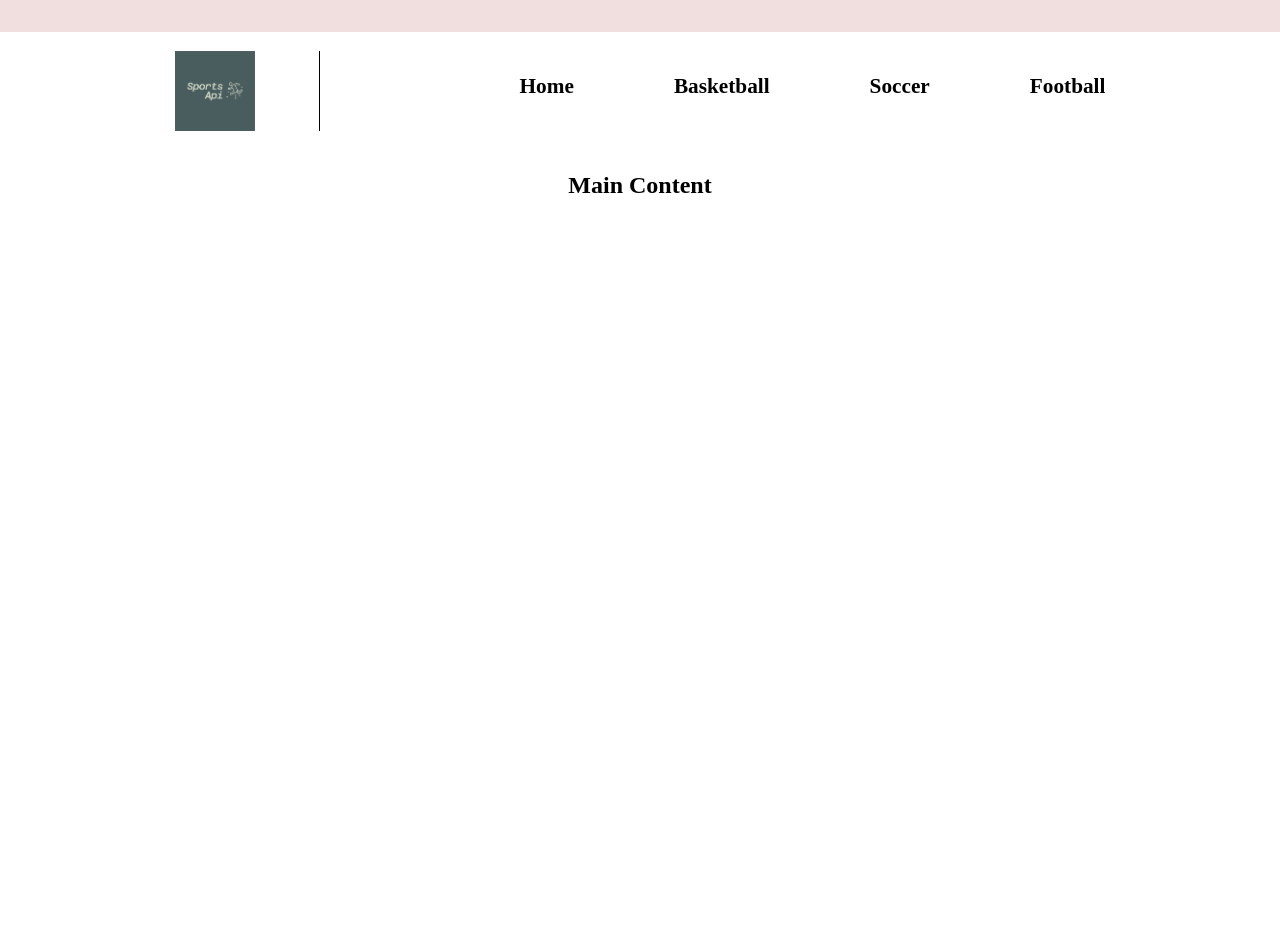
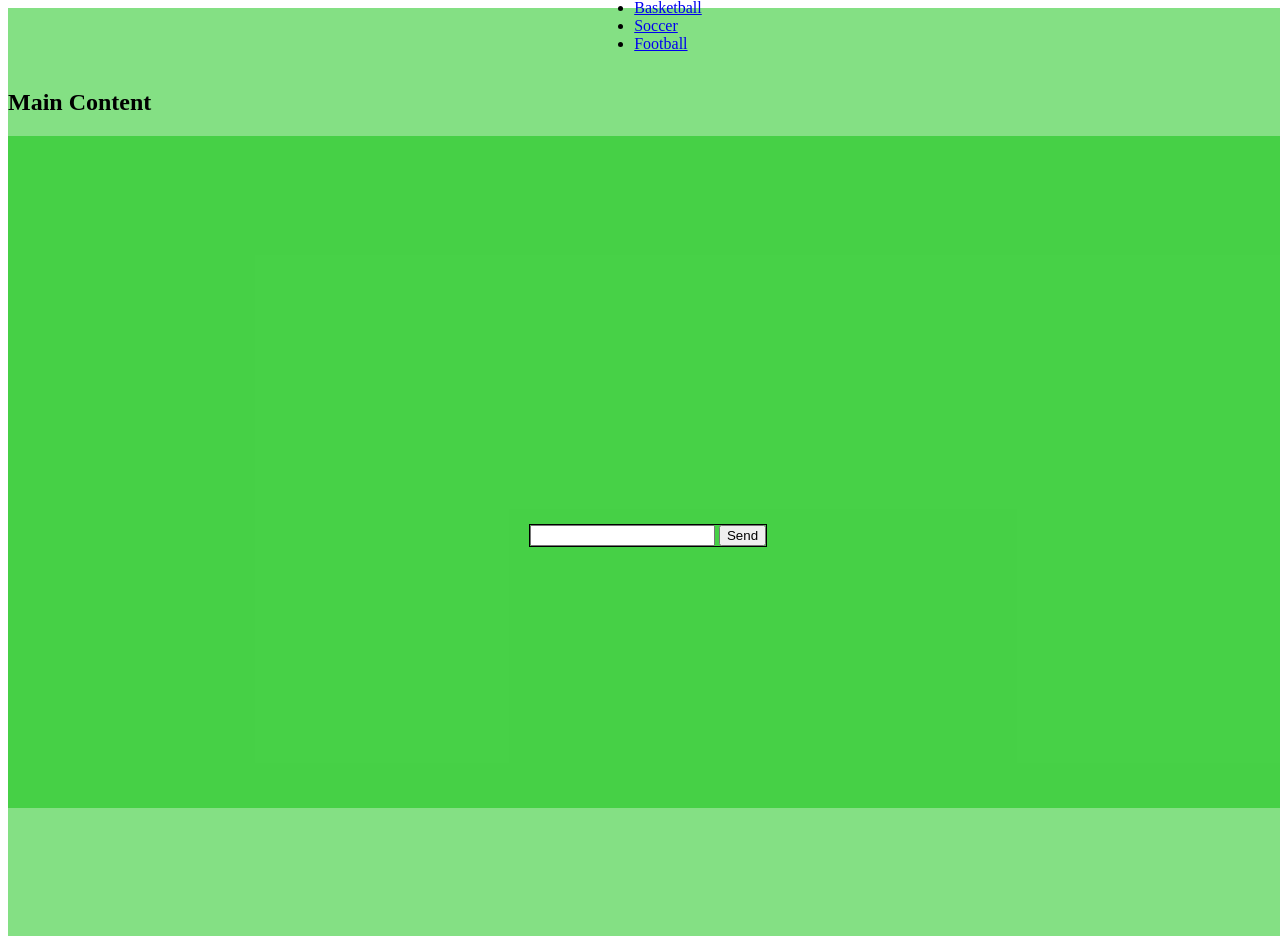
Before and after one commit to Tashar999/Sports_API, a plain HTML site: page football.html in a window 1280 px wide. Before the commit the page ends 840 px from the top, so only its background shows below. Drawn offline with Linux system fonts and the light colour scheme; no server answers.

Commit message:
New football.css file, Html and css for player stat.

```diff
--- /dev/null
+++ b/football.css
@@ -0,0 +1,14 @@
+.container{
+    width: 100vw;
+    height:100vh;
+    display:flex;
+    justify-content: center;
+    align-items: center;
+    flex-direction: column;
+    background-color: hsla(120, 90%, 40%, 0.5);
+
+}
+
+.search-players{
+    border : 1px solid black;
+}
--- a/football.html
+++ b/football.html
@@ -4,7 +4,7 @@
     <meta charset="UTF-8">
     <meta name="viewport" content="width=device-width, initial-scale=1.0">
     <title>Document</title>
-    <link rel="stylesheet" href="style.css">
+    <link rel="stylesheet" href="football.css">
 </head>
 <body>
     <div class="container">
@@ -22,5 +22,16 @@
     </header>
     <div class="center">
         <h2>Main Content</h2>
+    <div class="container">
+        <div class="search-players">
+            <input type="text" id="search-player">
+            <button onclick="getPlayerDetails()">Send</button>
+        </div>
+        <div class = "display-results" id="display-results">
+
+        </div>
+    </div>
+    <script src="script.js"></script>
+
 </body>
 </html>
```
